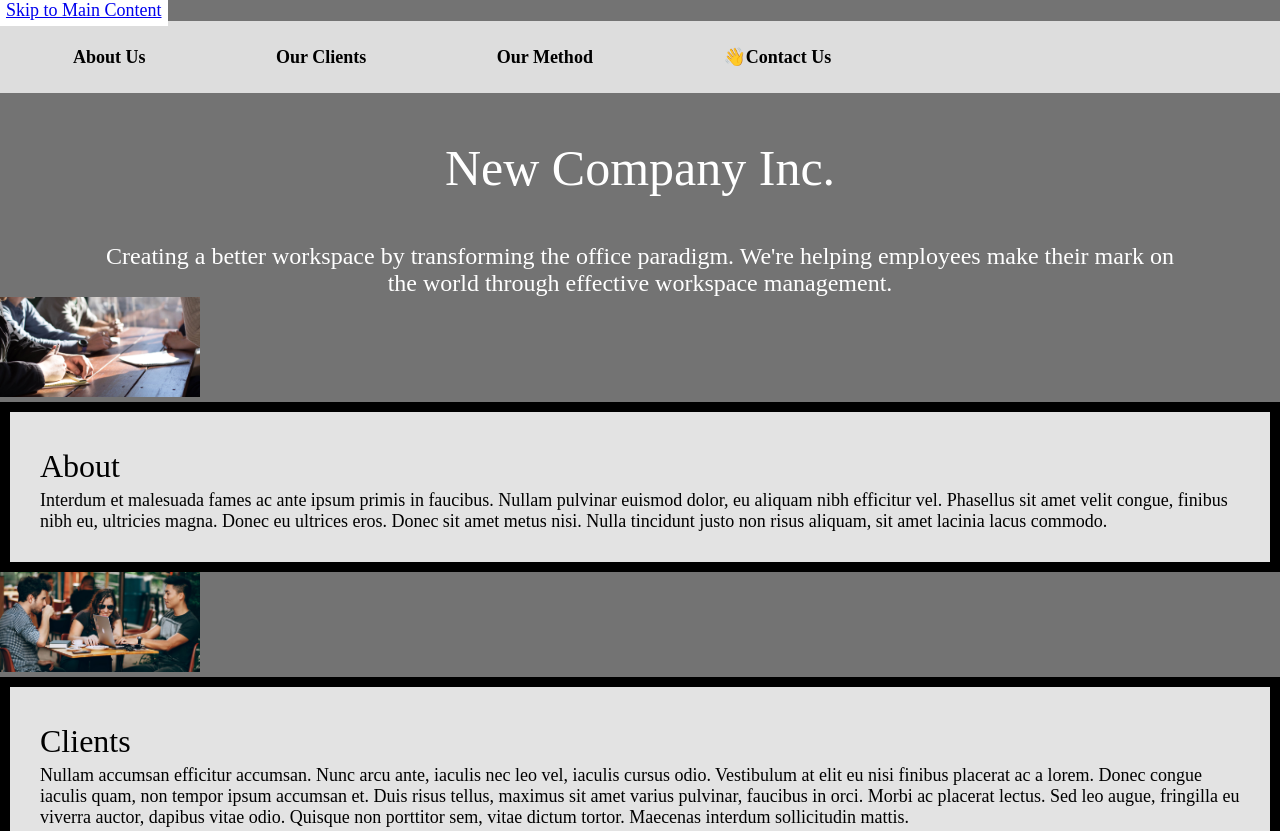
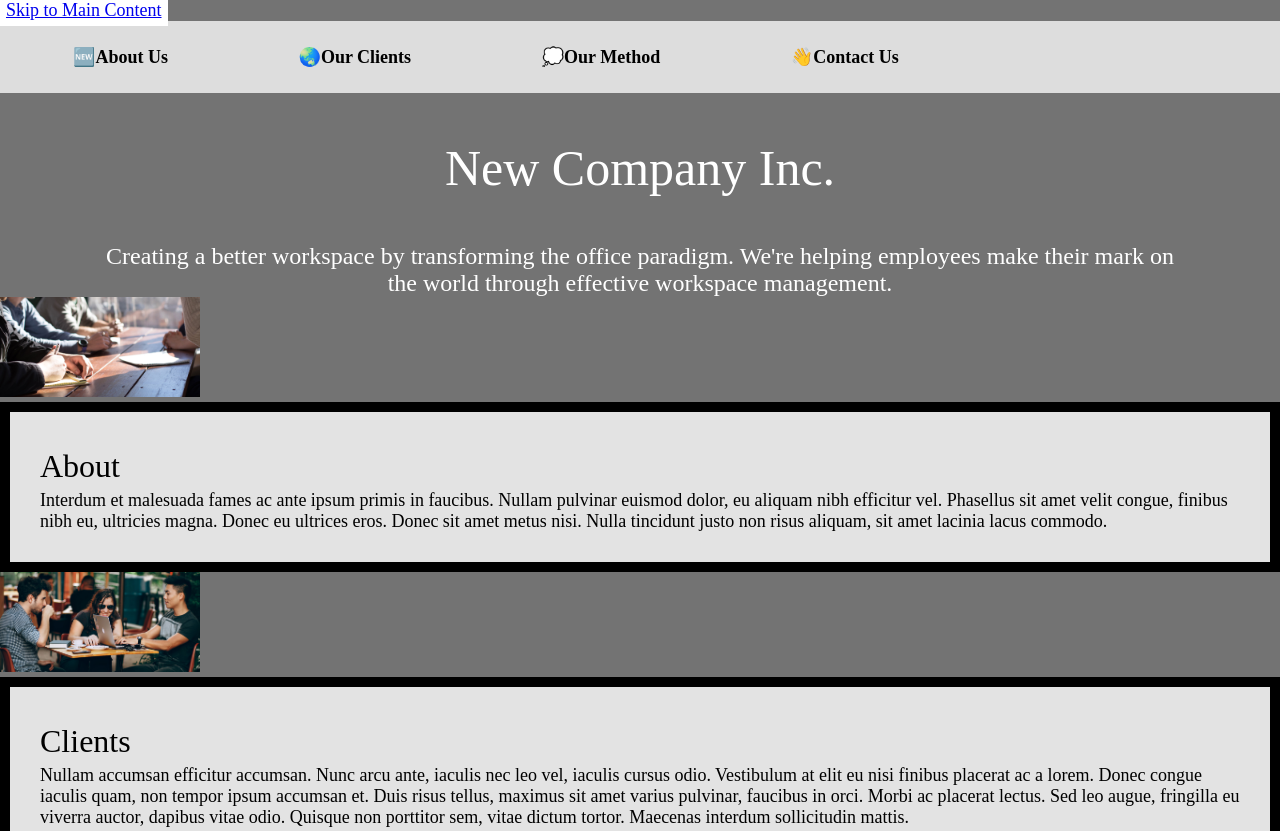
Before and after one commit to inbashar/hw4-2023, a plain HTML site: page index.html in a window 1280 px wide. Shown: the top 831 px of the page. Drawn offline with Linux system fonts and the light colour scheme.

Commit message:
Add files via upload

```diff
--- a/index.html
+++ b/index.html
@@ -16,9 +16,9 @@
     <header>
     <nav>
       <ul>
-        <li><a href=&#x1F195;>About Us</a></li>
-        <li><a href=&#x1F30F;>Our Clients</a></li>
-        <li><a href=&#128173;>Our Method</a></li>
+        <li>&#x1F195;<a href="aboutus.html">About Us</a></li>
+        <li>&#x1F30F;<a href="ourclients.html">Our Clients</a></li>
+        <li>&#128173;<a href="ourmethod.html">Our Method</a></li>
         <li>&#128075;<a href="contactus.html">Contact Us</a></li>
       </ul>
       </nav>
```
